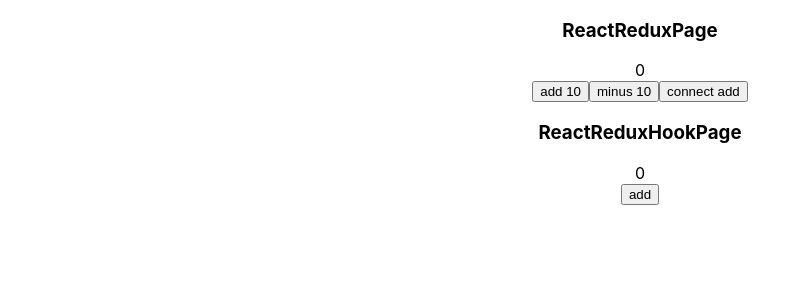
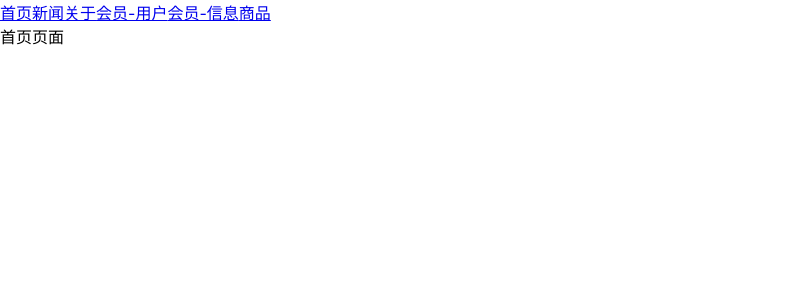
Before and after one commit to lingfengjgf/react, a React (Create React App) app in the folder demo-app/: page / in a window 1280 px wide. Shown: the top 300 px of the page, without its empty margins (0-809 px from the left). Built offline with nearby package versions, Linux system fonts and the light colour scheme.

Commit message:
react-router

```diff
--- a/demo-app/package.json
+++ b/demo-app/package.json
@@ -7,9 +7,12 @@
     "@testing-library/jest-dom": "^5.17.0",
     "@testing-library/react": "^13.4.0",
     "@testing-library/user-event": "^13.5.0",
+    "history": "^5.3.0",
+    "path-to-regexp": "^6.2.1",
     "react": "^18.2.0",
     "react-dom": "^18.2.0",
     "react-redux": "^9.1.0",
+    "react-router-dom": "^6.22.0",
     "react-scripts": "5.0.1",
     "redux": "^5.0.1",
     "web-vitals": "^2.1.4"
--- a/demo-app/src/App.js
+++ b/demo-app/src/App.js
@@ -1,7 +1,8 @@
-// import { useState } from 'react';
+import { Component, Suspense, lazy, useState } from 'react';
+import { BrowserRouter, Link, Outlet, Route, Routes, useLocation, useNavigate, useParams, useRoutes } from 'react-router-dom';
 import './App.css';
-import ReactReduxHookPage from './adv/redux/ReactReduxHookPage';
-import ReactReduxPage from './adv/redux/ReactReduxPage';
+// import ReactReduxHookPage from './adv/redux/ReactReduxHookPage';
+// import ReactReduxPage from './adv/redux/ReactReduxPage';
 // import ReduxPage from './adv/redux/ReduxPage';
 // import MyRcFieldForm from './pages/MyRcFieldForm';
 // import RenderControlClass from './adv/optimize/RenderControlClass';
@@ -19,6 +20,77 @@ import ReactReduxPage from './adv/redux/ReactReduxPage';
 // import ClassLifecycle from './basic/ClassLifecycle';
 // import FuncLifecycle from './basic/FuncLifecycle';
 
+const NavMenu = ({ to, children }) => (
+  <div style={{display: 'inline-block', margin: '10px'}}>
+    <Link to={to}>{children}</Link>
+  </div>
+)
+
+const Menu = () => (
+  <div>
+    <NavMenu to="./">首页</NavMenu>
+    <NavMenu to="./news">新闻</NavMenu>
+    <NavMenu to="./product/123">商品</NavMenu>
+    <NavMenu to="./admin/user">会员-用户</NavMenu>
+    <NavMenu to="./admin/info">会员-信息</NavMenu>
+    <NavMenu to="./about">关于</NavMenu>
+    <Outlet />
+  </div>
+)
+
+const News = () => {
+  const nav = useNavigate();
+  return <div>
+    <div>新闻页面</div>
+    <button onClick={() => nav('/product/456')}> 去商品页面 </button>
+  </div>
+}
+
+class Admin extends Component {
+  componentDidMount() {
+    console.log('Admin componentDidMount');
+  }
+
+  componentWillUnmount() {
+    console.log('Admin componentWillUnmount');
+  }
+  render() {
+    return (
+      <div><h3>会员页面</h3><Outlet /></div>
+    )
+  }
+}
+
+// 动态加载
+const DynamicAboutPage = lazy(() => import('./pages/AboutPage'));
+
+const routes = [
+  {
+    path:'/', element: <Menu />,
+    children: [
+      { path: '/', element: <div>首页页面</div> },
+      { path: '/news', element: <News /> },
+      { path: '/product/:id', element: <Product /> },
+      { path: '*', element: <div>404页面</div> },
+      { path: '/admin', element: <Admin />,
+        children: [
+          { path: '/admin/user', element: <div>会员-用户页面</div> },
+          { path: '/admin/info', element: <div>会员-信息页面</div> },
+        ]
+      },
+      { path: '/about',
+        element: <div>
+          <Suspense fallback={<div>loading...</div>}>
+            <DynamicAboutPage />
+          </Suspense>
+        </div>
+      }
+    ]
+  }
+]
+
+const Routing = () => useRoutes(routes);
+
 function App() {
   // const handleClick = (msg) => {
   //   console.log('接收到的消息：', msg);
@@ -31,7 +103,29 @@ function App() {
   // }, 3000)
 
   return (
-    <div className="App">
+    <BrowserRouter>
+      <Routing />
+
+      {/* <div>
+        <Link to='./'>首页</Link>
+        <Link to='./news'>新闻</Link>
+        <Link to='./about'>关于</Link>
+        <Link to='./admin/user'>会员-用户</Link>
+        <Link to='./admin/info'>会员-信息</Link>
+        <Link to='./product/123'>商品</Link>
+      </div>
+      <Routes>
+        <Route path='/' element={<div>首页页面</div>}></Route>
+        <Route path='/news' element={<div>新闻页面</div>}></Route>
+        <Route path='/about' element={<div>关于页面</div>}></Route>
+        <Route path='/product/:id' element={<Product></Product>}></Route>
+        <Route path='*' element={<div>404页面</div>}></Route>
+        <Route path='/admin'>
+          <Route path='/admin/user' element={<div>用户页面</div>}></Route>
+          <Route path='/admin/info' element={<div>信息页面</div>}></Route>
+        </Route>
+      </Routes> */}
+    {/* <div className="App"> */}
       {/* <ClassCom name='类组件'></ClassCom>
       <FuncCom name='函数组件' getMsg={handleClick}></FuncCom>
       <FuncRender></FuncRender> */}
@@ -54,10 +148,23 @@ function App() {
       {/* <MyRcFieldForm></MyRcFieldForm> */}
 
       {/* <ReduxPage></ReduxPage> */}
-      <ReactReduxPage />
-      <ReactReduxHookPage />
-    </div>
+      {/* <ReactReduxPage />
+      <ReactReduxHookPage /> */}
+    {/* </div> */}
+    </BrowserRouter>
   );
 }
 
+function Product() {
+  const params = useParams();
+  const location = useLocation();
+  console.log('Product params:', params);
+  console.log('Product location:', location);
+  return (
+    <div>
+      <h3>Product - {params.id}</h3>
+    </div>
+  )
+}
+
 export default App;
--- /dev/null
+++ b/demo-app/src/adv/my-react-router-dom/index.js
@@ -0,0 +1,126 @@
+import React, { createContext, createElement, useContext, useLayoutEffect, useMemo, useRef, useState } from "react";
+import { createBrowserHistory } from "history";
+import { match } from 'path-to-regexp';
+
+const LocationContext = createContext({});
+const NavigatorContext = createContext({});
+const MatchContext = createContext({});
+
+export function BrowserRouter({ children }) {
+  let historyRef = useRef();
+  if (!historyRef.current) {
+    historyRef.current = createBrowserHistory();
+  }
+
+  let history = historyRef.current;
+
+  let [state, setState] = useState({
+    action: history.action,
+    location: history.location
+  });
+
+  // 监听 history, 当history变化时，派发更新，渲染 router 树
+  useLayoutEffect(() => history.listen(setState), [history]);
+
+  return <Router children={children} location={state.location} navigator={history} navigationType={state.action} />
+}
+
+function Router({ children, location: locationProp, navigator }) {
+  const navigatorContext = useMemo(() => ({ navigator }), [navigator]);
+  const locationContext = useMemo(() => ({ location: locationProp }), [locationProp]);
+
+  return <NavigatorContext.Provider value={navigatorContext}>
+      <LocationContext.Provider value={locationContext} children={children}></LocationContext.Provider>
+  </NavigatorContext.Provider>
+}
+
+export function useLocation() {
+  return useContext(LocationContext).location;
+}
+
+export function useNavigate() {
+  return useContext(NavigatorContext).navigator;
+}
+
+export function useMatch() {
+  return useContext(MatchContext).match;
+}
+
+export function useParams() {
+  const match = useMatch();
+  return match.params || {};
+}
+
+// 使用：const Routing = () => useRoutes(routes);
+// useRoutes的作用是根据url返回对应的element
+export function useRoutes(routes) {
+  const location = useLocation();
+  const currentPath = location.pathname || '/';
+  let defaultEle = null;
+  for (let i = 0; i < routes.length; i++) {
+    let { path, element } = routes[i];
+    if (path === '*') {
+      defaultEle = element;
+    }
+    let match = matchPath(currentPath, path);
+    if (match) {
+      return createElement(() => element, { match });
+    }
+  }
+
+  return defaultEle;
+}
+
+function matchPath(currentPath, path) {
+  let res = null;
+  if (path.indexOf('/:') > -1) {
+    const matched = match(path);
+    res = matched(currentPath);
+  } else if (currentPath===path) {
+    res = {
+      path: currentPath,
+      params: {}
+    }
+  }
+
+  return res;
+}
+
+export const Routes = ({ children }) => {
+  const route = useRoutes(createRoutesFromChildren(children));
+  let match = route.props.match;
+  const matchContext = useMemo(() => ({ match }), [match]);
+  return <MatchContext.Provider value={matchContext}>{route}</MatchContext.Provider>;
+};
+
+// 将嵌套的<Route />组件转成树
+export const createRoutesFromChildren = (children) => {
+  const routes = [];
+  React.Children.forEach(children, (node) => {
+
+    let route = {
+      path: node.props.path,
+      element: node.props.element
+    }
+
+    if (node.props.children) {
+      route.children = createRoutesFromChildren(node.props.children);
+    }
+    routes.push(route);
+  })
+
+  return routes;
+}
+
+export function Link({ to, children }) {
+  const nav = useNavigate();
+  const handle = (e) => {
+    e.preventDefault();
+    nav.push(to);
+  }
+  return (
+    <a href={to} onClick={handle}>{children}</a>
+  )
+}
+
+export const Route = () => {}
--- a/demo-app/src/index.js
+++ b/demo-app/src/index.js
@@ -5,16 +5,23 @@ import App from './App';
 // import { Provider } from 'react-redux';
 import { Provider } from './adv/redux/myReactRedux';
 import store from './adv/redux/store';
+import ReactRouterPage from './pages/ReactRouterPage';
 
 const root = ReactDOM.createRoot(document.getElementById('root'));
 
+// raect-router
+
+root.render(
+  <ReactRouterPage />
+)
+
 // react-redux
 
-root.render(
-  <Provider store={store}>
-    <App />
-  </Provider>
-)
+// root.render(
+//   <Provider store={store}>
+//     <App />
+//   </Provider>
+// )
 
 /*
 root.render(
--- /dev/null
+++ b/demo-app/src/pages/AboutPage.jsx
@@ -0,0 +1,5 @@
+export default function AboutPage() {
+  return <div>
+    <h3>AboutPage</h3>
+  </div>
+}
--- /dev/null
+++ b/demo-app/src/pages/ReactRouterPage.jsx
@@ -0,0 +1,42 @@
+import { BrowserRouter, Link, Route, Routes, useLocation, useParams } from '../adv/my-react-router-dom';
+
+function ReactRouterPage() {
+  return (
+    <BrowserRouter>
+      <div>
+        <Link to='/'>首页</Link>
+        <Link to='/news'>新闻</Link>
+        <Link to='/about'>关于</Link>
+        <Link to='/admin/user'>会员-用户</Link>
+        <Link to='/admin/info'>会员-信息</Link>
+        <Link to='/product/123'>商品</Link>
+      </div>
+      <Routes>
+        <Route path='/' element={<div>首页页面</div>}></Route>
+        <Route path='/news' element={<div>新闻页面</div>}></Route>
+        <Route path='/about' element={<div>关于页面</div>}></Route>
+        <Route path='*' element={<div>404页面</div>}></Route>
+        <Route path='/product/:id' element={<Product></Product>}></Route>
+        {/* <Route path='/admin'>
+          <Route path='/admin/user' element={<div>用户页面</div>}></Route>
+          <Route path='/admin/info' element={<div>信息页面</div>}></Route>
+        </Route> */}
+      </Routes>
+
+    </BrowserRouter>
+  );
+}
+
+function Product() {
+  const params = useParams();
+  const location = useLocation();
+  console.log('Product params:', params);
+  console.log('Product location:', location);
+  return (
+    <div>
+      <h3>Product - {params.id}</h3>
+    </div>
+  )
+}
+
+export default ReactRouterPage;
```
Also changed, not shown: 1 other file (tests, documents, lock files or other folders).
